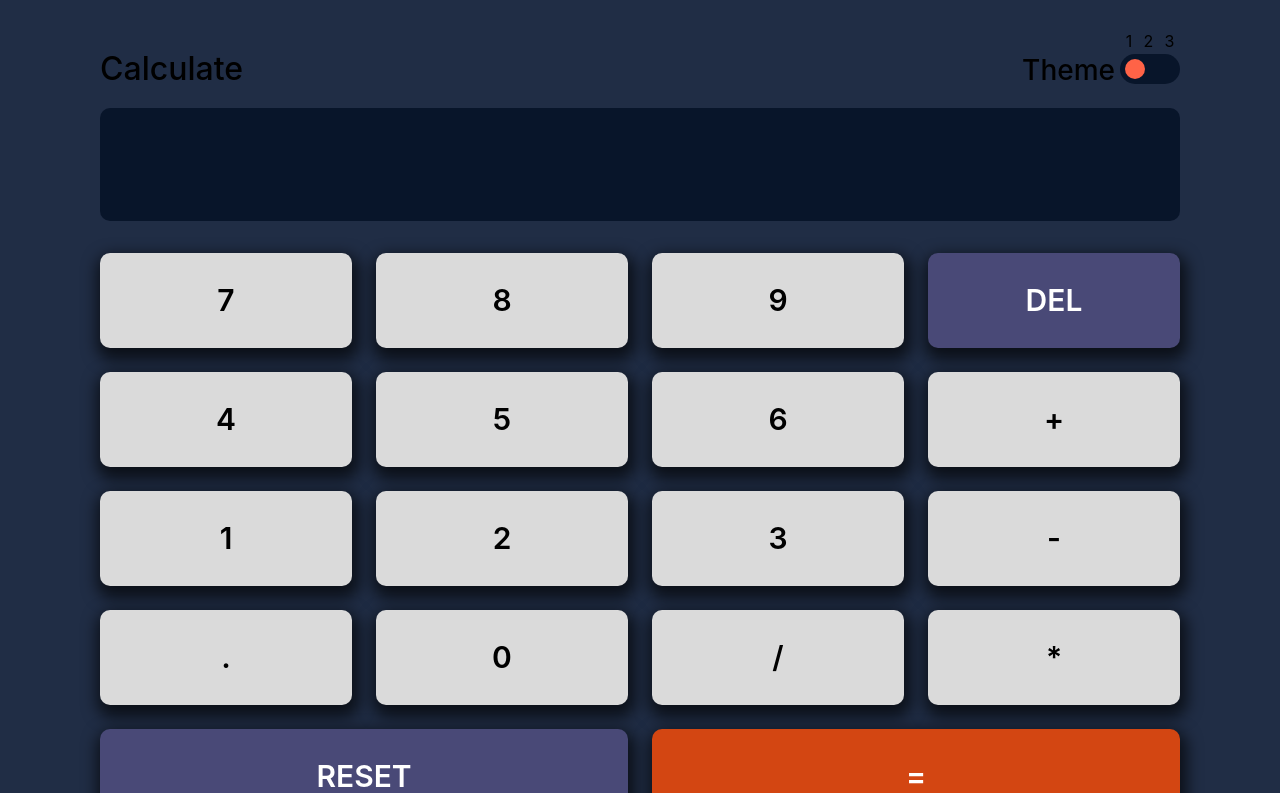
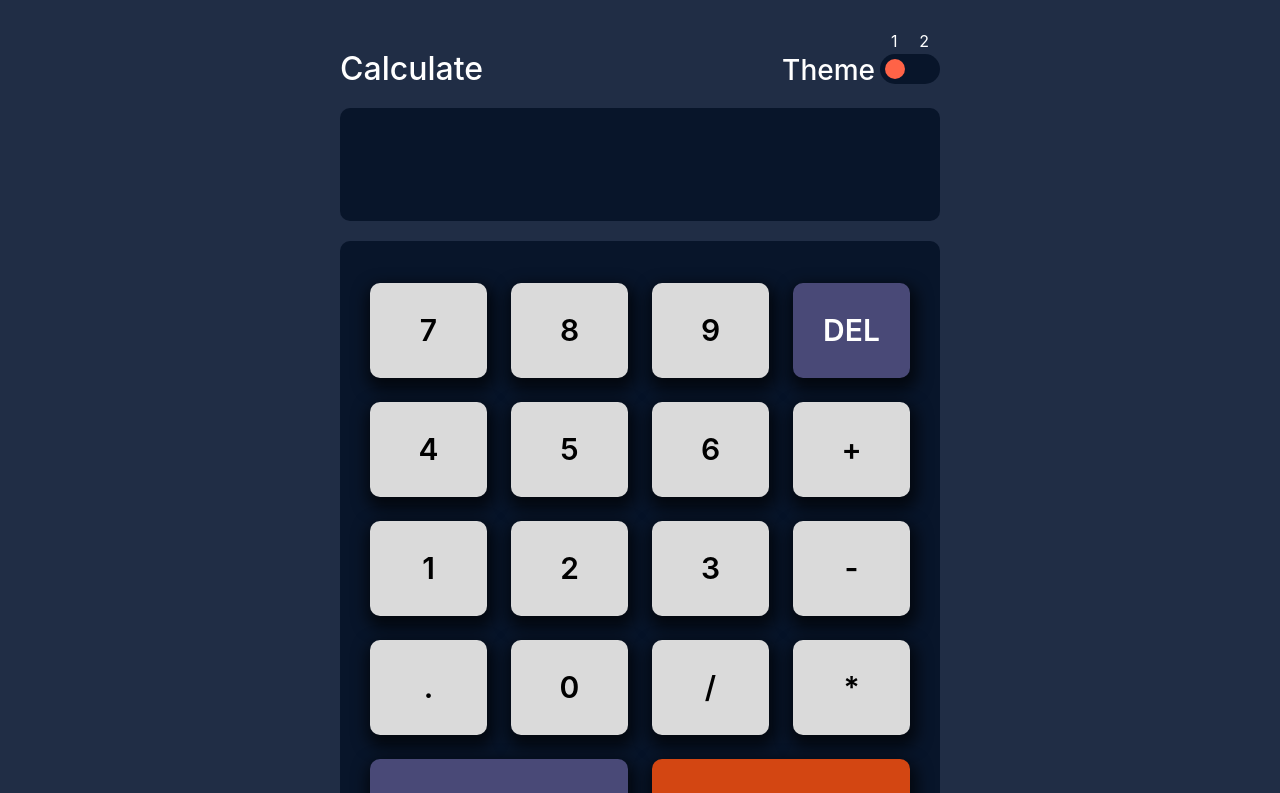
Before and after one commit to hashimovaturkan/calculate, a React (Create React App) app: page / in a window 1280 px wide. Shown: the top 793 px of the page. Built offline with nearby package versions, Linux system fonts and the light colour scheme.

Commit message:
FinishCalculate

```diff
--- a/src/App.css
+++ b/src/App.css
@@ -1,5 +1,14 @@
 .calc-wrapper{
-    height: 100vh;
+    height: 100%;
+    padding: 50px 100px;
+    width: 800px;
+    margin: auto;
+}
+
+.calc-wrapper__dark{
     background-color: rgb(32, 45, 69);
-    padding: 50px 100px;
 }
+
+.calc-wrapper__light{
+    background-color: rgb(203 203 203);
+}
--- a/src/App.js
+++ b/src/App.js
@@ -8,18 +8,30 @@ import { useState } from 'react';
 function App() {
   const [value, setValue] = useState("");
   const [random, setRandom] = useState(Math.random());
+  const [color, setColor] = useState("dark");
 
   const getValueHandler = data => {
     setValue(data);
     setRandom(Math.random())
   }
 
+  const colorHandler = e => {
+    if(color == 'dark')
+      setColor("light");
+    else
+      setColor("dark");
+
+  }
+
+
   return (
-    <div className='calc-wrapper'>
-      <Header/>
-      <UserInput onSend={value} onRandom={random}/>
-      <Buttons onGetValue={getValueHandler}/>
-      <Footer />
+    <div className={'calc ' + (color == "dark" ? "calc-wrapper__dark" : "calc-wrapper__light")}>
+      <div className="calc-wrapper">
+        <Header onColorHandler={colorHandler}/>
+        <UserInput onSend={value} onRandom={random} onColorChange={color == "dark" ? false : true}/>
+        <Buttons onGetValue={getValueHandler} onColorChange={color == "dark" ? false : true}/>
+        <Footer/>
+      </div>
     </div>
   );
 }
--- a/src/components/Buttons/Buttons.css
+++ b/src/components/Buttons/Buttons.css
@@ -2,3 +2,14 @@
     display: flex;
 
 }
+
+.calc-buttons{
+    padding: 30px;
+    background-color: rgb(8, 21, 42);
+    border-radius: 10px;
+}
+
+.calc-buttons__color{
+    background-color: #9b9b9bab;
+    color: black;
+}
--- a/src/components/Buttons/Buttons.js
+++ b/src/components/Buttons/Buttons.js
@@ -10,7 +10,7 @@ const Buttons = props => {
     }
 
     return(
-        <div className="calc-buttons">
+        <div className={"calc-buttons " + (props.onColorChange ? "calc-buttons__color" : "")}>
             <div className="row">
                 <div className="col-12 col-md-12 col-sm-12 col-xl-6 col-lg-12 p-0">
                     <div className="calc-buttons__wrapper">
--- a/src/components/Header/Header.css
+++ b/src/components/Header/Header.css
@@ -3,7 +3,7 @@
     display: flex;
     justify-content: space-between;
     font-size: 16px !important;
-    color: black;
+    color: white;
     align-items: baseline;
 
 }
@@ -21,3 +21,7 @@
 .calc-header__theme{
     display: flex;
 }
+
+.calc-header__light{
+    color: black;
+}
--- a/src/components/Header/Header.js
+++ b/src/components/Header/Header.js
@@ -1,13 +1,21 @@
 import './Header.css';
 import Theme from '../UI/Theme';
+import { useState } from 'react';
 
 const Header = props => {
+    const [colorChange, setColorChange] = useState(false);
+
+    const colorChangeHandler = e => {
+        props.onColorHandler();
+        setColorChange(e);
+    }
+
     return(
-        <header className="calc-header">
+        <header className={"calc-header " + (colorChange ? "calc-header__light" : "")}>
             <h2 className='calc-header__title'>Calculate</h2>
             <div className='calc-header__theme'>
                 <h3 className='calc-header__theme-title'>Theme</h3>
-                <Theme />
+                <Theme onColorChange={colorChangeHandler}/>
             </div>
         </header>
     )
--- a/src/components/UI/Theme.css
+++ b/src/components/UI/Theme.css
@@ -29,6 +29,7 @@
     transform: translate(0,-25px);
 }
 
-.theme__numbers span{
-
+.theme__dir{
+    flex-direction: row-reverse;
+    background-color:#9b9b9bab;
 }
--- a/src/components/UI/Theme.js
+++ b/src/components/UI/Theme.js
@@ -1,15 +1,29 @@
+import { useState } from 'react';
 import './Theme.css';
 
 const Theme = props => {
+    const [colorChange, setColorChange] = useState(false);
+    const changeColorHandler = e => {
+
+            if(colorChange == true){
+                setColorChange(false);
+                props.onColorChange(false);
+            }
+            else{
+                setColorChange(true);
+                props.onColorChange(true);
+            }
+
+    }
+
     return(
         <div className='theme__wrapper'>
-            <div className='theme'>
+            <div className={"theme " + (colorChange ? "theme__dir" : "")} onClick={changeColorHandler}>
                 <span className='theme__cycle'></span>
             </div>
             <div className='theme__numbers'>
                 <span>1</span>
                 <span>2</span>
-                <span>3</span>
             </div>
         </div>
     )
--- a/src/components/UserInput/UserInput.css
+++ b/src/components/UserInput/UserInput.css
@@ -13,6 +13,11 @@
     font-weight: 800;
 }
 
+.calc-input__color{
+    background-color: white;
+    color: black;
+}
+
 .calc-input__dir-right{
     direction: rtl;
 }
--- a/src/components/UserInput/UserInput.js
+++ b/src/components/UserInput/UserInput.js
@@ -100,7 +100,7 @@ const UserInput = (props) => {
     <input
       disabled="disabled"
       defaultValue={inputValue}
-      className={"calc-input calc-input " + (props.onSend == '.' ? "calc-input__dir-left" : "calc-input__dir-right")}
+      className={"calc-input calc-input " + (props.onSend == '.' ? "calc-input__dir-left " : "calc-input__dir-right ") + (props.onColorChange ? "calc-input__color" : "")}
     />
   );
 };
```
